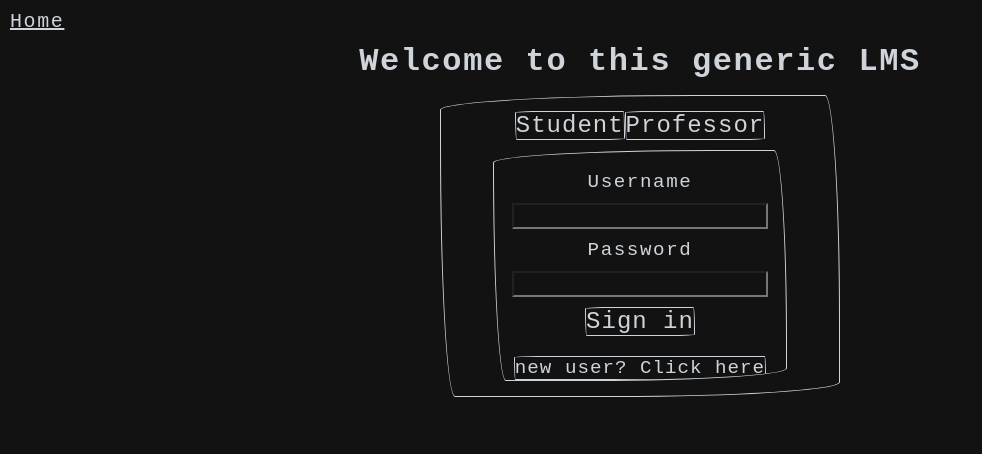
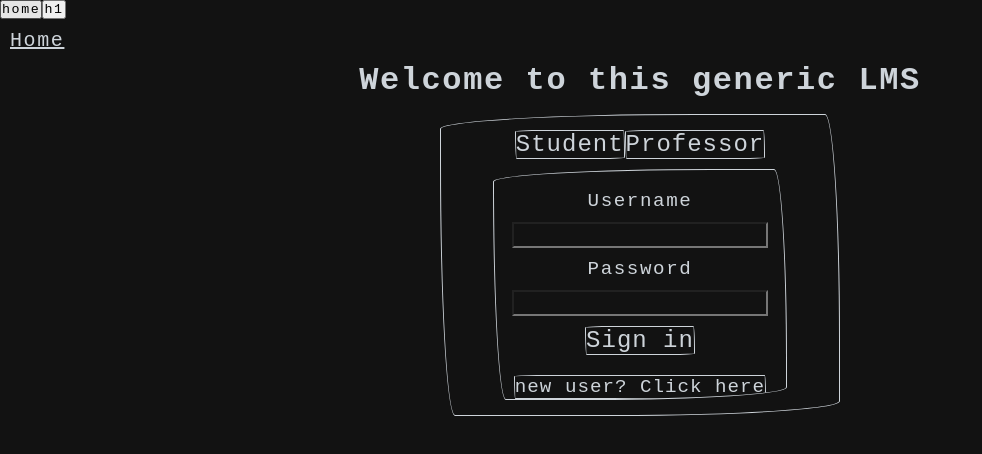
Before and after one commit to flportilla/lms, a React (Create React App) app: page / in a window 1280 px wide. Shown: the top 454 px of the page, without its empty margins (0-982 px from the left). Built offline with nearby package versions, Linux system fonts and the light colour scheme.

Commit message:
Prepare files for routes

```diff
--- a/src/App.js
+++ b/src/App.js
@@ -1,23 +1,32 @@
 import React, { useState } from "react";
-import Header from "./components/Header";
-import Login from "./components/Login";
-import NewUser from "./components/NewUser";
+
+import Home from "./pages/Home"
 import "./style/app.css"
 
+const H1 = () => {
+  return <h1>segundo componente</h1>
+}
 
 function App() {
 
-  const [showNewUser, setShowNewUser] = useState(false)
+  const [page, setPage] = useState('Home')
+
+  const content = () => {
+
+    if (page === 'Home') {
+      return <Home />
+    }
+    else if (page === 'h1') {
+      return <H1 />
+    }
+    else return <h1>else </h1>
+  }
 
   return (
     <>
-      <Header />
-      <Login
-        setShowNewUser={setShowNewUser}
-        showNewUser={showNewUser} />
-      <NewUser
-        showNewUser={showNewUser}
-        setShowNewUser={setShowNewUser} />
+      <button onClick={() => setPage('Home')}>home</button>
+      <button onClick={() => setPage('h1')}>h1</button>
+      {content()}
     </>
   );
 }
--- a/src/components/Login.js
+++ b/src/components/Login.js
@@ -21,12 +21,12 @@ const Login = ({ setShowNewUser, showNewUser }) => {
     }
 
     try {
-      if (!rol) return alert('Please select a rol')
+      if (!rol) return alert('Please select yours')
       await login.login(user)
 
     } catch (error) {
 
-      alert('Username or password is invalid')
+      alert('Username, password or rol is invalid')
       console.error(error)
     }
   }
@@ -41,13 +41,13 @@ const Login = ({ setShowNewUser, showNewUser }) => {
         <div className="buttons_container">
           <Button
             type={null}
-            onClick={({ target }) => { setRol(target.innerText) }}//handleStudentInput();
+            onClick={({ target }) => { setRol(target.innerText) }}
             children={'Student'}
             customClass={rol === 'Student' ? 'selected' : ''}
           />
           <Button
             type={null}
-            onClick={({ target }) => { setRol(target.innerText) }}//handleProfessorInput();
+            onClick={({ target }) => { setRol(target.innerText) }}
             children={'Professor'}
             customClass={rol === 'Professor' ? 'selected' : ''}
           />
--- /dev/null
+++ b/src/pages/Home.js
@@ -0,0 +1,21 @@
+import React, { useState } from 'react'
+import Header from '../components/Header'
+import Login from '../components/Login'
+import NewUser from '../components/NewUser'
+
+const Home = () => {
+  const [showNewUser, setShowNewUser] = useState(false)
+  return (
+    <>
+      <Header />
+      <Login
+        setShowNewUser={setShowNewUser}
+        showNewUser={showNewUser} />
+      <NewUser
+        showNewUser={showNewUser}
+        setShowNewUser={setShowNewUser} />
+    </>
+  )
+}
+
+export default Home
```
Also changed, not shown: 1 other file (tests, documents, lock files or other folders).
